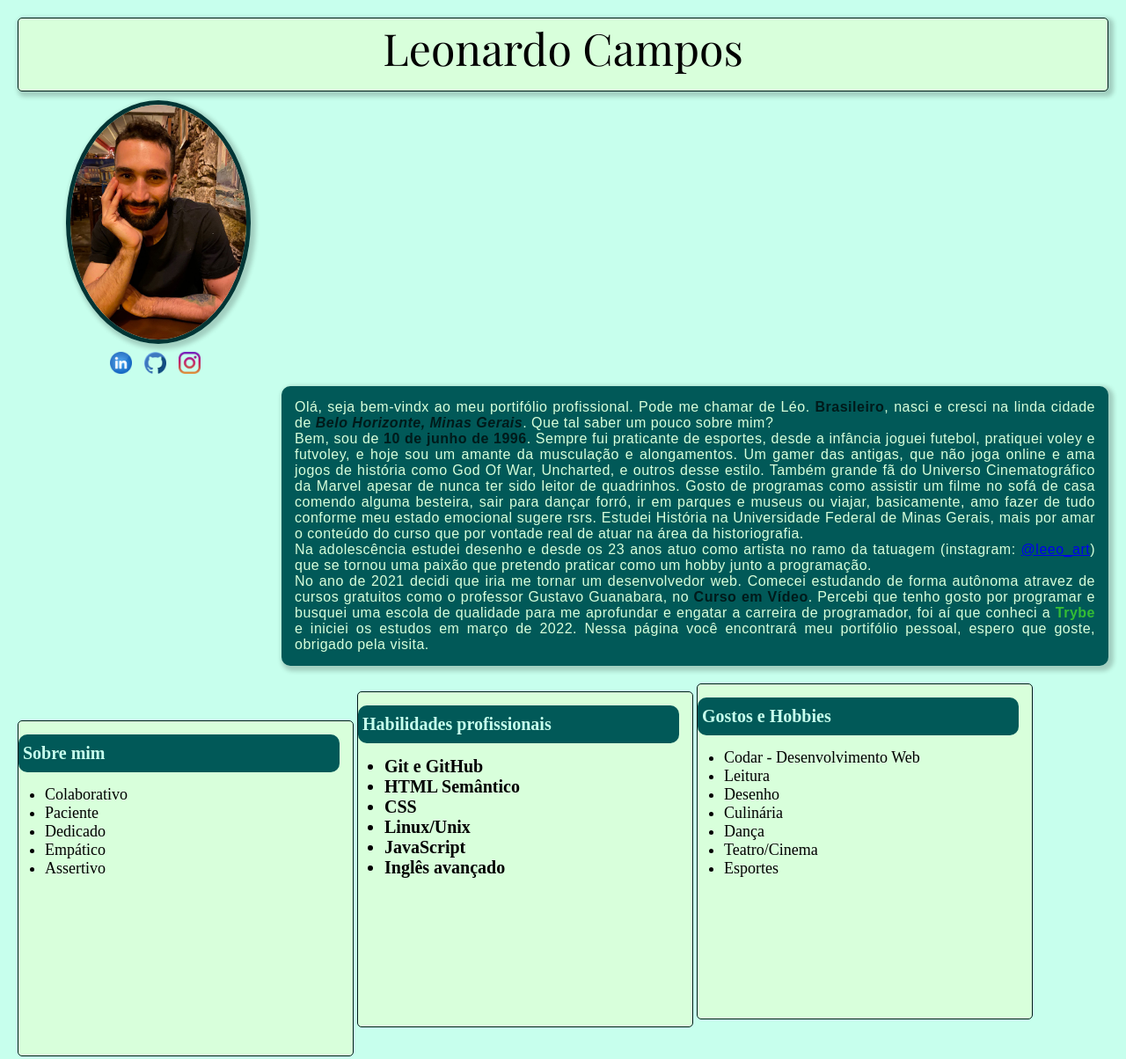
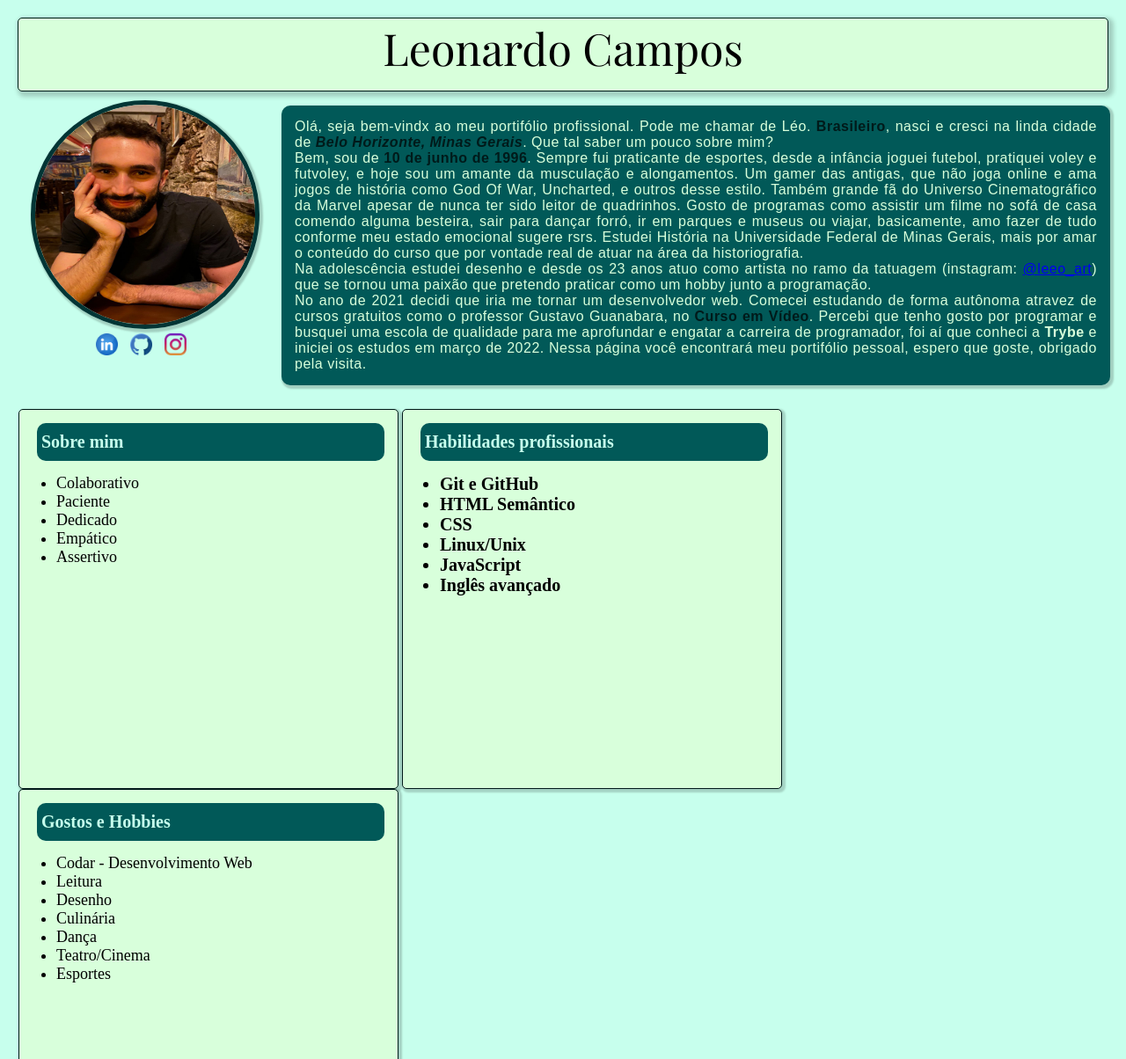
Before and after one commit to leovcampos/leovcampos.github.io, a plain HTML site: page index.html in a window 1280 px wide. Shown: the top 1204 px of the page at 88% size. Drawn offline with nearby package versions, Linux system fonts and the light colour scheme.

Commit message:
alterações css

```diff
--- a/index.html
+++ b/index.html
@@ -8,9 +8,11 @@
     <link rel="stylesheet" href="style.css">
 </head>
 <body>
+    <div>
             <h1 class="font-title">Leonardo Campos</h1>
         <div class="picture-description">
-        <div class="image"><img src="images/foto-leo.jpeg" alt="Esse sou eu" class="personal-picture"><br></div>
+            <div class="image-description">
+                <img src="images/foto-leo.jpeg" alt="Esse sou eu" class="personal-picture">
                 <div id="icon-container">
                     <a href="https://www.linkedin.com/in/leonardo-campos-b98571235/"><img src="images/linkedin.png" alt="ícone linkedin" class="icon"></a>
                     <a href="https://github.com/leovcampos"><img src="images/github.png" alt="icone github" class="icon"></a>
@@ -27,9 +29,11 @@
                         featured-word">Curso em Vídeo</span>. Percebi que tenho gosto por programar e busquei uma escola de qualidade para me aprofundar e engatar a carreira de programador, foi aí que conheci a <strong><span class="trybe-word">Trybe</span></strong> e iniciei os estudos em março de 2022. Nessa página você encontrará meu portifólio pessoal, espero que goste, obrigado pela visita.</p>
                 </div>
             </div>
+        </div>
+    </div>
 
-    <div>
-        <div class="list">
+    <div class="all-list">
+        <div  class="list">
             <h4>Sobre mim</h4>
                 <ul>
                     <li>Colaborativo</li>
@@ -39,7 +43,7 @@
                     <li>Assertivo</li>
                 </ul>
         </div>
-        <div class="list">
+        <div  class="list">
             <h4>Habilidades profissionais</h4>
                 <ul class="professional-list">
                     <li>Git e GitHub</li>
@@ -50,7 +54,7 @@
                     <li>Inglês avançado</li>
                 </ul>
         </div>
-        <div class="list">
+        <div  class="list">
             <h4>Gostos e Hobbies</h4>
                 <ul>
                     <li>Codar - Desenvolvimento Web</li>
--- a/style.css
+++ b/style.css
@@ -50,7 +50,7 @@ p{
     font-weight: bold;
 }
 
-.trybe-word{
+.trybe-word{https://github.com/leovcampos/leovcampos.github.io
     color: rgb(52, 189, 52);
     font-weight: bold;
 }
@@ -61,7 +61,7 @@ p{
 }
 
 #icon-container{
-    margin-left: 86px;
+    margin-left: 70px;
     padding: 0px 5px 5px 5px;
     width: 130px;
     text-align: center;
@@ -70,23 +70,31 @@ p{
 .personal-picture{
     padding: 0px;
     border-radius: 100%;
-    width: 200px;
-    margin-left: 55px;
+    height: 250px;
+    width: 250px;
+    margin-left: 15px;
     border: 5px solid var(--cor4);
-    box-shadow: 3px 3px 5px 3px  rgba(0, 0, 0, 0.192);
+    box-shadow: 2px 2px 2px 2px  rgba(0, 0, 0, 0.192);
+    float: left;
 }
 
 #text{
+    position: absolute;
     background-color: var(--cor3);
     padding: 15px;
     border-radius: 10px;
     margin-left: 300px;
-    margin-right: 0px;
-    box-shadow: 3px 3px 5px 3px  rgba(0, 0, 0, 0.192);
+    margin-right: 18px;
+    top: 120px;
+    box-shadow: 2px 2px 2px 2px  rgba(0, 0, 0, 0.192);
+}
+
+.image-description{
+    height: 350px;
 }
 
 h4{
-    margin-left: -15px;
+    margin-left: 5px;
     padding: 10px 5px 10px 5px;
     font-size: 20px;
     border-radius: 10px;
@@ -97,6 +105,7 @@ h4{
 ul{
     padding: 15px;
     font-size: 18px;
+    margin-left: 12px;
 }
 
 .list{
@@ -105,12 +114,22 @@ ul{
     border-radius: 5px;
     display: inline-block;
     padding: 15px;
-    margin-top: 20px;
-    width: 350px;
-    height: 350px;
+    width: 400px;
+    height: 400px;
+    vertical-align: bottom;
+    box-shadow: 2px 2px 2px 2px rgba(0, 0, 0, 0.178);
+}
+
+.all-list{
+    border: px solid green;
+    padding: 1px;
 }
 
 .professional-list{
     font-size: 20px;
     font-weight: 600;
 }
+
+div{
+    border: 0px solid green
+}
```
Lines whose indentation alone changed are shown as unchanged.
